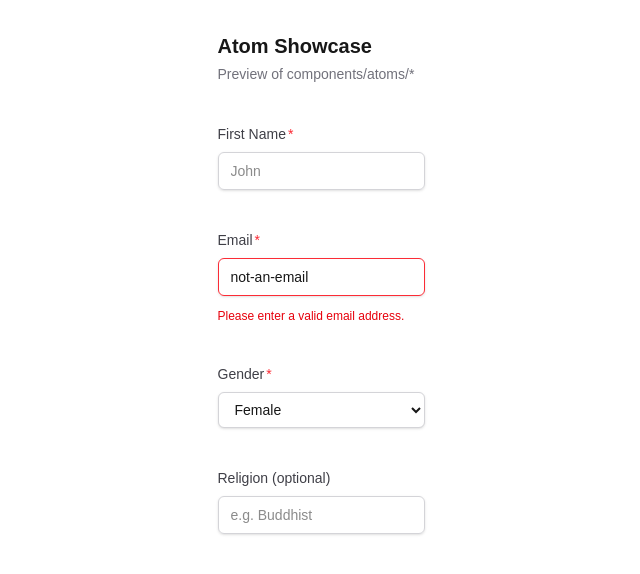
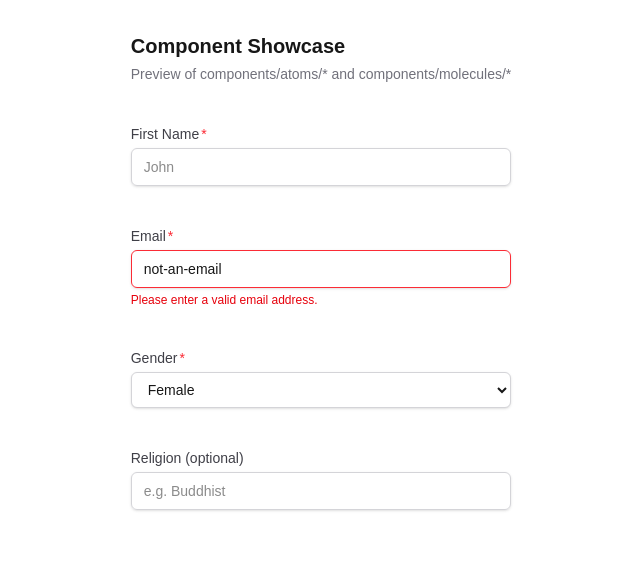
Before and after one commit to coeStrayCat/real-time-patient-input-form, a Next.js app: page /showcase in a window 1280 px wide. Shown: the top 574 px of the page, without its empty margins (319-959 px from the left). Built offline with nearby package versions, Linux system fonts and the light colour scheme.

Commit message:
feat: refactor ShowcasePage to use FormField component for form fields

```diff
--- a/app/showcase/page.js
+++ b/app/showcase/page.js
@@ -1,49 +1,37 @@
-import Label from "@/components/atoms/Label";
 import Input from "@/components/atoms/Input";
 import Select from "@/components/atoms/Select";
-import ErrorText from "@/components/atoms/ErrorText";
+import FormField from "@/components/molecules/FormField";
 
 export default function ShowcasePage() {
   return (
     <div className="mx-auto max-w-2xl space-y-10 p-8 ">
       <div>
-        <h1 className="text-xl font-bold">Atom Showcase</h1>
+        <h1 className="text-xl font-bold">Component Showcase</h1>
         <p className="mt-1 text-sm text-zinc-500">
-          Preview of components/atoms/*
+          Preview of components/atoms/* and components/molecules/*
         </p>
       </div>
 
-      <section className="space-y-2">
-        <Label htmlFor="firstName" required>
-          First Name
-        </Label>
-        <Input id="firstName" name="firstName" placeholder="John" />
-      </section>
+      <FormField id="firstName" label="First Name" required>
+        <Input name="firstName" placeholder="John" />
+      </FormField>
 
-      <section className="space-y-2">
-        <Label htmlFor="email" required>
-          Email
-        </Label>
+      <FormField
+        id="email"
+        label="Email"
+        required
+        error="Please enter a valid email address."
+      >
         <Input
-          id="email"
           name="email"
           type="email"
           placeholder="john@example.com"
           defaultValue="not-an-email"
-          invalid
-          aria-describedby="email-error"
         />
-        <ErrorText id="email-error">
-          Please enter a valid email address.
-        </ErrorText>
-      </section>
+      </FormField>
 
-      <section className="space-y-2">
-        <Label htmlFor="gender" required>
-          Gender
-        </Label>
+      <FormField id="gender" label="Gender" required>
         <Select
-          id="gender"
           name="gender"
           placeholder="Select gender"
           options={[
@@ -53,12 +41,11 @@ export default function ShowcasePage() {
             { value: "prefer_not_to_say", label: "Prefer not to say" },
           ]}
         />
-      </section>
+      </FormField>
 
-      <section className="space-y-2">
-        <Label htmlFor="religion">Religion (optional)</Label>
-        <Input id="religion" name="religion" placeholder="e.g. Buddhist" />
-      </section>
+      <FormField id="religion" label="Religion (optional)">
+        <Input name="religion" placeholder="e.g. Buddhist" />
+      </FormField>
     </div>
   );
 }
--- /dev/null
+++ b/components/molecules/FormField.jsx
@@ -0,0 +1,23 @@
+import { cloneElement } from "react";
+import Label from "@/components/atoms/Label";
+import ErrorText from "@/components/atoms/ErrorText";
+
+export default function FormField({ id, label, required = false, error, children }) {
+  const errorId = error ? `${id}-error` : undefined;
+
+  const field = cloneElement(children, {
+    id,
+    invalid: Boolean(error),
+    "aria-describedby": errorId,
+  });
+
+  return (
+    <div>
+      <Label htmlFor={id} required={required}>
+        {label}
+      </Label>
+      <div className="mt-1">{field}</div>
+      <ErrorText id={errorId}>{error}</ErrorText>
+    </div>
+  );
+}
```
